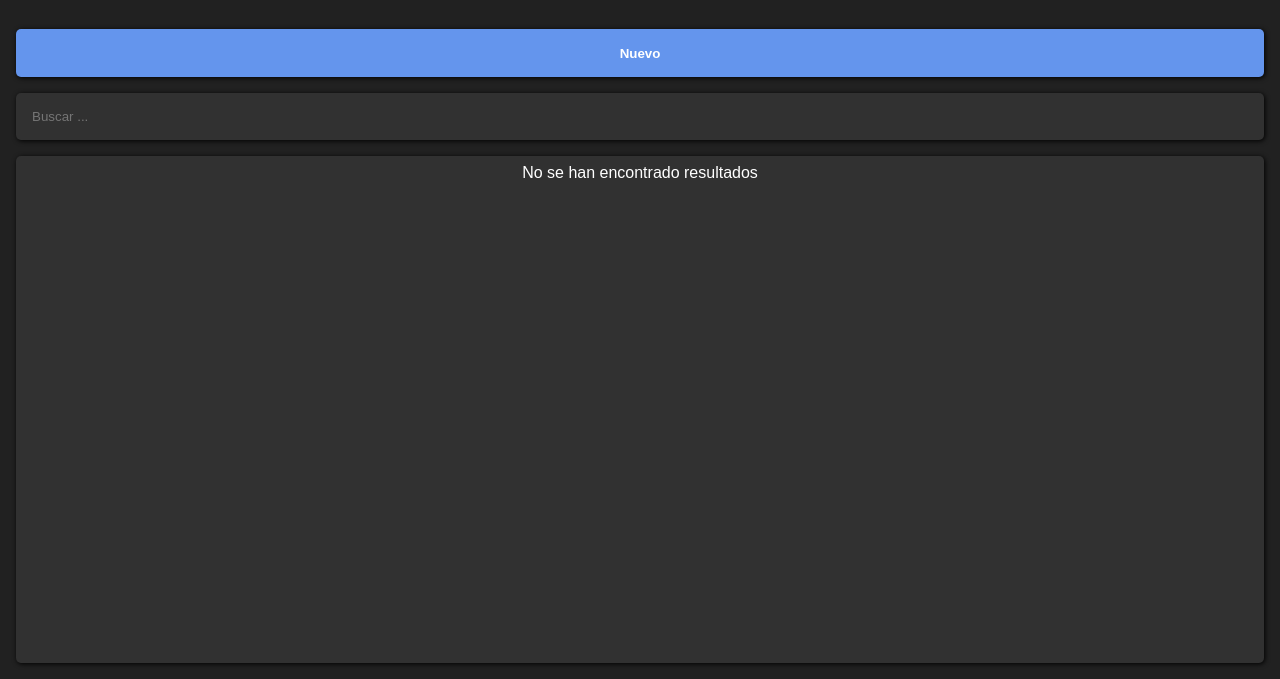
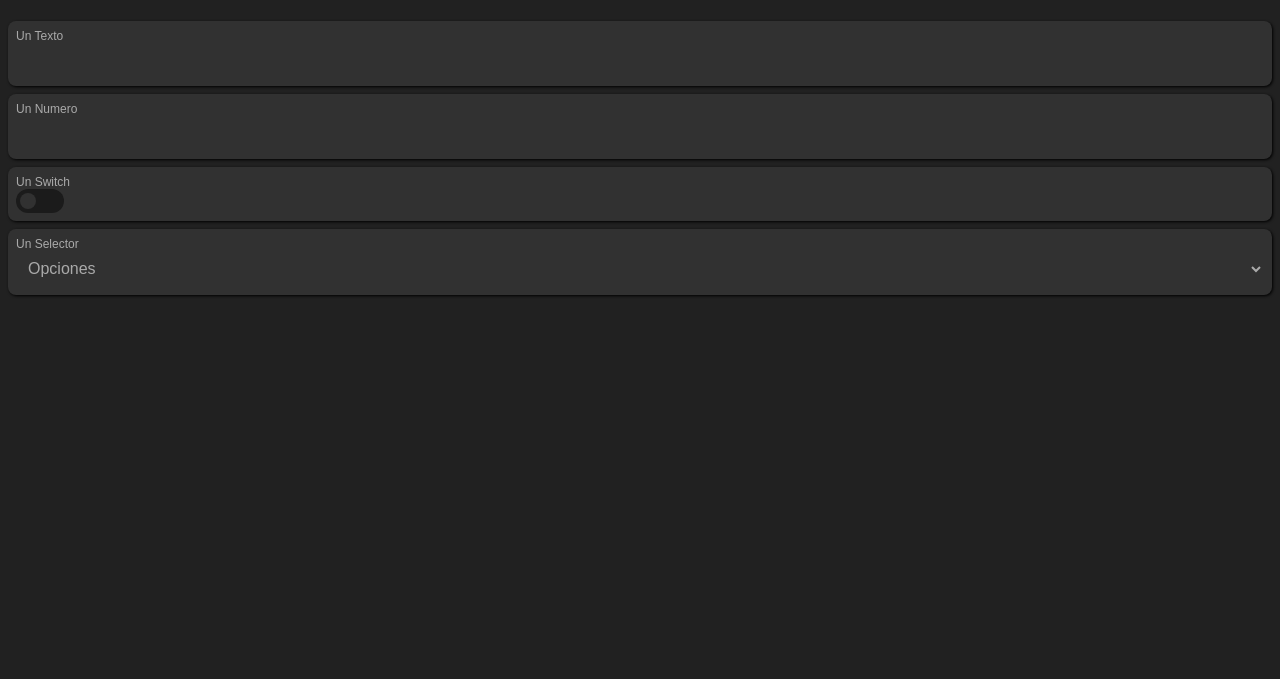
Before and after one commit to hoffme/proyecto-javascript-coderhouse, a plain HTML site: page public/index.html in a window 1280 px wide. Both pictures are taken after a click on the button "Productos". Shown: the part 121-800 px from the top of the page. Drawn offline with Linux system fonts and the light colour scheme.

Commit message:
creando campos

```diff
--- /dev/null
+++ b/public/css/campos.css
@@ -0,0 +1,77 @@
+.campo {
+    display: flex;
+    flex-direction: column;
+    padding: 0.5rem;
+    background-color: var(--superficie-2);
+    border-radius: 0.5rem;
+    margin: 0.5rem;
+    box-shadow: 1px 1px 3px var(--sombra-superficie-2);
+}
+.campo .titulo {
+    text-align: left;
+    color: #aaa;
+    font-size: 0.75em;
+}
+.campo .input, .campo .opciones {
+    padding: 0.5rem;
+    font-size: 1em;
+    background-color: transparent;
+    border: none;
+    background-color: transparent;
+    color: #aaa;
+    border-bottom: 1px solid transparent;
+}
+.campo .input:focus, .campo .opciones:focus {
+    outline: none;
+    color: white;
+    border-bottom: 1px solid var(--principal);
+}
+.campo .opciones option { background-color: var(--superficie-1) }
+
+.campo .switch {
+    position: relative;
+    display: inline-block;
+    width: 3rem;
+    height: 1.5rem;
+}
+.campo .switch input {
+    opacity: 0;
+    width: 0;
+    height: 0;
+}
+.campo .switch-slider {
+    position: absolute;
+    cursor: pointer;
+    top: 0;
+    left: 0;
+    right: 0;
+    bottom: 0;
+    background-color: #ccc;
+    -webkit-transition: .4s;
+    transition: .4s;
+    border-radius: 1.5rem;
+    background-color: #00000075;
+}
+.campo .switch-slider:before {
+    position: absolute;
+    content: "";
+    height: 1rem;
+    width: 1rem;
+    left: 0.25rem;
+    bottom: 0.25rem;
+    background-color: var(--superficie-1);
+    -webkit-transition: .4s;
+    transition: .4s;
+    border-radius: 50%;
+}
+.campo .switch input:checked + .campo .switch .switch-slider {
+    background-color: var(--principal);
+}
+.campo .switch input:focus + .campo .switch .switch-slider {
+    box-shadow: 0 0 1px var(--sombra-superficie-1);
+}
+.campo .switch input:checked + .campo .switch .switch-slider:before {
+    -webkit-transform: translateX(1.5rem);
+    -ms-transform: translateX(1.5rem);
+    transform: translateX(1.5rem);
+}
--- a/public/index.html
+++ b/public/index.html
@@ -6,6 +6,7 @@
         <title>Simulador de Recetas</title>
 
         <link rel="stylesheet" href="css/global.css">
+        <link rel="stylesheet" href="css/campos.css">
         <link rel="stylesheet" href="css/pagina.css">
         <link rel="stylesheet" href="css/navegacion.css">
         <link rel="stylesheet" href="css/buscador.css">
@@ -15,6 +16,8 @@
         <script src="js/utils/jquery-3.6.0.min.js"></script>
 
         <script src="js/repositorio/repositorio.js"></script>
+
+        <script src="js/vistas/campos.js"></script>
 
         <script src="js/vistas/buscador.js"></script>
         <script src="js/vistas/editor.js"></script>
--- a/public/js/paginas/productos.js
+++ b/public/js/paginas/productos.js
@@ -2,25 +2,13 @@ class PaginaProductos extends Pagina {
     constructor() { super('Productos') }
 
     _contenido() {
-        const crud = new CRUDVista(
-            REPOSITORIOS.productos,
-            [ 'nombre'],
-            [ 'id', 'nombre', 'precio' ],
-            [
-                { titulo: 'ID', nombre: 'id', tipo: 'numero'},
-                { titulo: 'Nombre', nombre: 'nombre', tipo: 'texto'},
-                { titulo: 'Codigo', nombre: 'codigo', tipo: 'texto'},
-                { titulo: 'Precio', nombre: 'precio', tipo: 'numero'},
-                { titulo: 'Unidad de medida', nombre: 'unidad', tipo: 'opciones', opciones:
-                    [
-                        { nombre: 'Unidad', valor: 'uni' },
-                        { nombre: 'Volumen', valor: 'vol' },
-                        { nombre: 'Masa', valor: 'masa' },
-                    ]
-                }
-            ]
-        );
+        const ctn = $('<div><div>');
 
-        return crud.render();
+        ctn.append(Texto({ titulo: 'Un Texto' }));
+        ctn.append(Numero({ titulo: 'Un Numero' }));
+        ctn.append(Switch({ titulo: 'Un Switch' }));
+        ctn.append(Seleccion({ titulo: 'Un Selector' }));
+
+        return ctn;
     }
 }
--- /dev/null
+++ b/public/js/vistas/campos.js
@@ -0,0 +1,77 @@
+function Campo({titulo}) {
+    const contenedor = $('<div class="campo"></div>');
+    if (titulo) contenedor.prepend(`<label class="titulo">${titulo}</label>`);
+    return contenedor;
+}
+
+function Input({titulo, valor, tipo = 'text', alCambiar}) {
+    const campo = Campo({titulo});
+
+    const input = $(`<input class="input" type="${tipo}" />`);
+    if (valor) input.val(campo.valor);
+
+    if (alCambiar) {
+        const actualizarValor = () => alCambiar(input.val());
+
+        input.change(actualizarValor);
+        input.keydown(actualizarValor);
+        input.keypress(actualizarValor);
+    }
+
+    campo.append(input);
+
+    return campo;
+}
+
+function Texto({titulo, valor, alCambiar}) {
+    return Input({titulo, valor, alCambiar});
+}
+
+function Numero({titulo, valor, alCambiar}) {
+    return Input({titulo, valor, alCambiar, tipo:'number'});
+}
+
+function Switch({titulo, valor, alCambiar}) {
+    const contenedor = Campo({titulo});
+
+    const input = $(`<input type="checkbox" />`);
+    if (valor) input.val(valor);
+    if (alCambiar) input.onchange = () => alCambiar(input.val());
+
+    const switchCtn = $(`<label class="switch">
+        <span class="switch-slider"></span>
+    </label>`);
+
+    switchCtn.prepend(input);
+    contenedor.append(switchCtn);
+
+    return contenedor;
+}
+
+function Seleccion({titulo, valor, alCambiar, opciones}) {
+    const contenedor = Campo({titulo});
+
+    const select = $(`<select class="opciones"></select>`);
+    if (alCambiar) select.change(() => alCambiar(opciones.val()));
+
+    select.prepend('<option disabled selected>Opciones</option>');
+
+    if (opciones) {
+        opciones.forEach(opcion => {
+            select.append(`
+                <option
+                    ${opcion.selected ? `selected="${opcion.selected}"` : ''}
+                    value="${opcion.valor}"
+                >
+                    ${opcion.nombre}
+                </option>`
+            );
+        });
+    }
+
+    if (valor) select.val(campo.valor);
+
+    contenedor.append(select);
+
+    return contenedor;
+}
```
